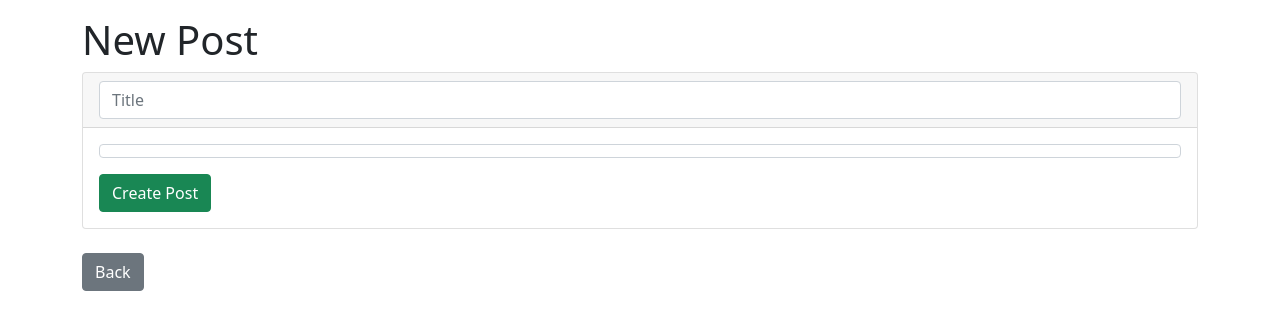
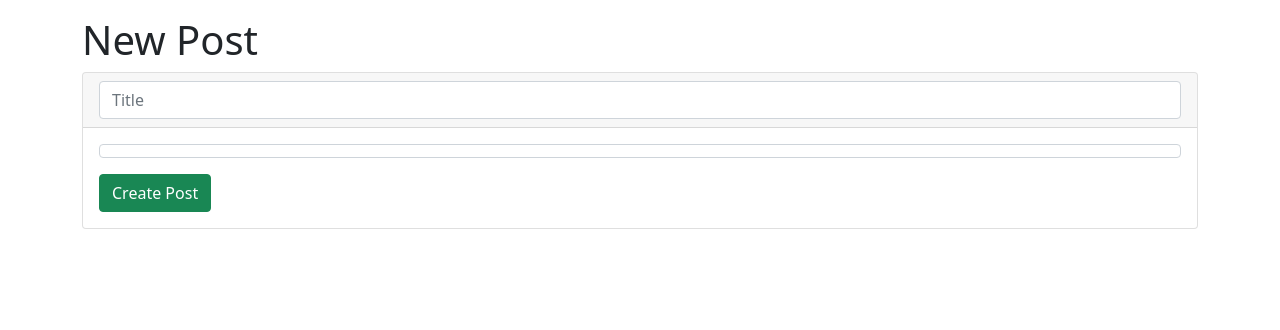
Before and after one commit to hedgeyedev/Intern-Application-Exercise, a Rails app: page /posts/new in a window 1280 px wide. Shown: the part 56-386 px from the top of the page. Run offline with Rails 7, Linux system fonts and the light colour scheme; style sheets or scripts are compiled from the project's sources; some libraries are stand-ins or nearby versions.

Commit message:
Remove back buttons

```diff
--- a/blog/app/views/posts/edit.html.erb
+++ b/blog/app/views/posts/edit.html.erb
@@ -3,5 +3,3 @@
 <%= render 'form', post: @post %>
 
 <br/>
-
-<%= link_to 'Back', posts_path, class: 'btn btn-secondary' %>
--- a/blog/app/views/posts/new.html.erb
+++ b/blog/app/views/posts/new.html.erb
@@ -3,5 +3,3 @@
 <%= render 'form', post: @post %>
 
 <br />
-
-<%= link_to 'Back', posts_path, class: 'btn btn-secondary' %>
--- a/blog/app/views/posts/show.html.erb
+++ b/blog/app/views/posts/show.html.erb
@@ -1,3 +1 @@
 <%= render 'card', post: @post %>
-
-<%= link_to 'Back', posts_path, class: 'btn btn-secondary' %>
```
